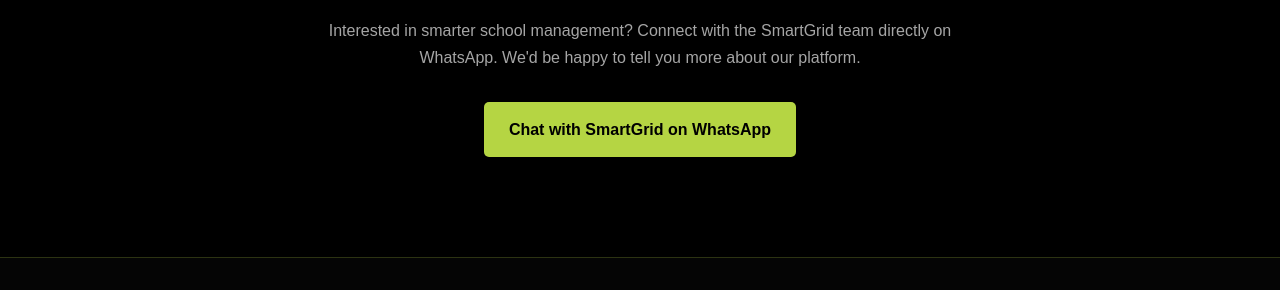
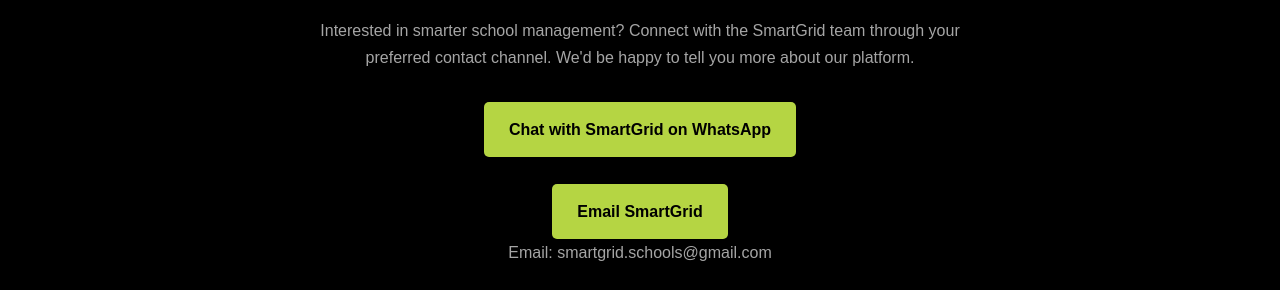
Before and after one commit to rngetich555-collab/smartgrid-website, a plain HTML site: page index.html in a window 1280 px wide. Shown: the part 3741-4031 px from the top of the page. Drawn offline with Linux system fonts and the light colour scheme.

Commit message:
Revise contact details in index.htmlAdd official SmartGrid email contact
Updated contact information and added email option.

```diff
--- a/index.html
+++ b/index.html
@@ -766,10 +766,11 @@
                 Welcome to <span>SmartGrid.</span>
             </h2>
 
-                      <p>
+            <p>
                 Interested in smarter school management?
-                Connect with the SmartGrid team directly on WhatsApp.
-                We'd be happy to tell you more about our platform.
+                Connect with the SmartGrid team through your preferred
+                contact channel. We'd be happy to tell you more about
+                our platform.
             </p>
 
             <a href="https://wa.me/254784670803?text=Hello%20SmartGrid%2C%20I%27d%20like%20to%20learn%20more%20about%20your%20school%20management%20platform."
@@ -778,6 +779,17 @@
                rel="noopener noreferrer">
                 Chat with SmartGrid on WhatsApp
             </a>
+
+            <br><br>
+
+            <a href="mailto:smartgrid.schools@gmail.com"
+               class="button button-primary">
+                Email SmartGrid
+            </a>
+
+            <p>
+                Email: smartgrid.schools@gmail.com
+            </p>
 
         </div>
 
```
